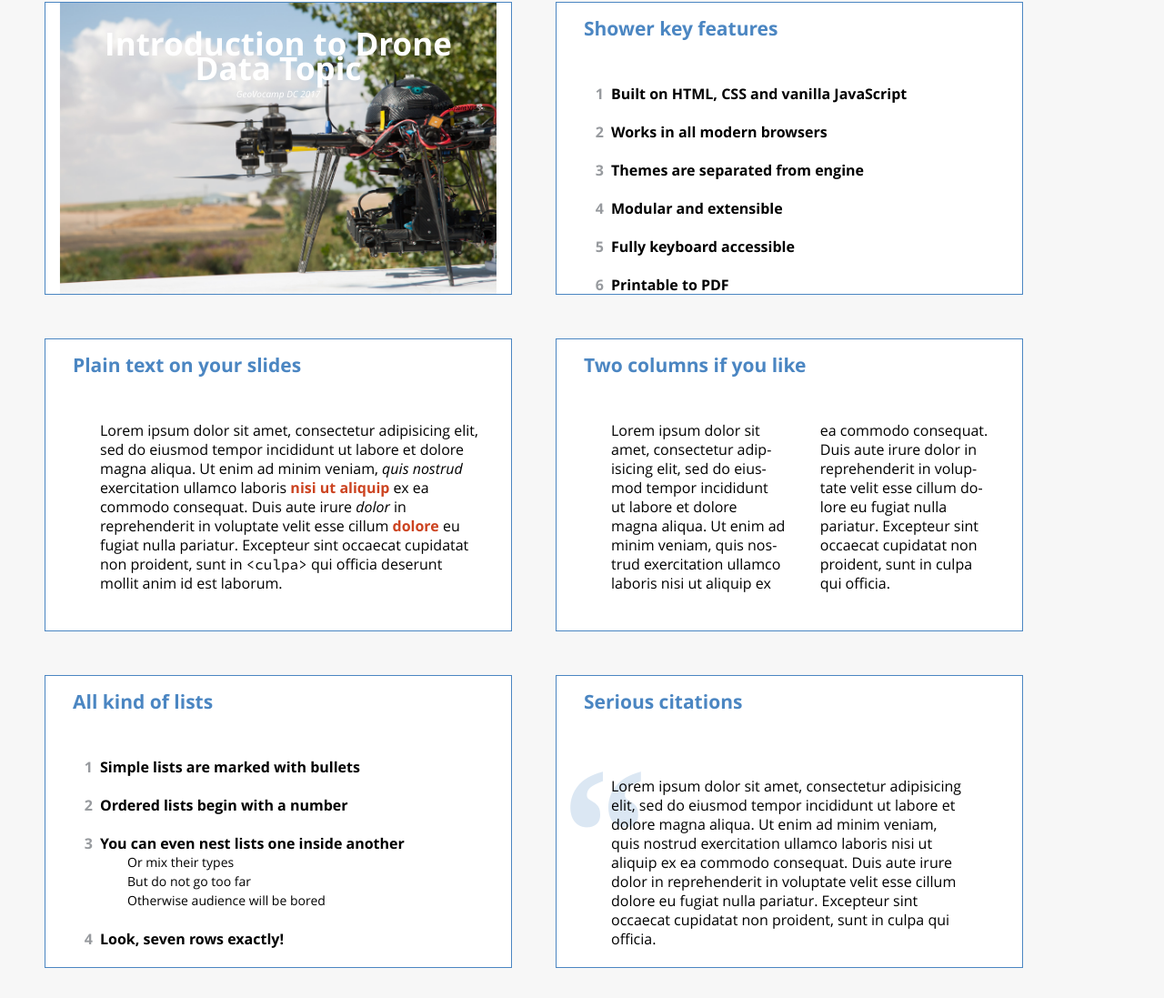
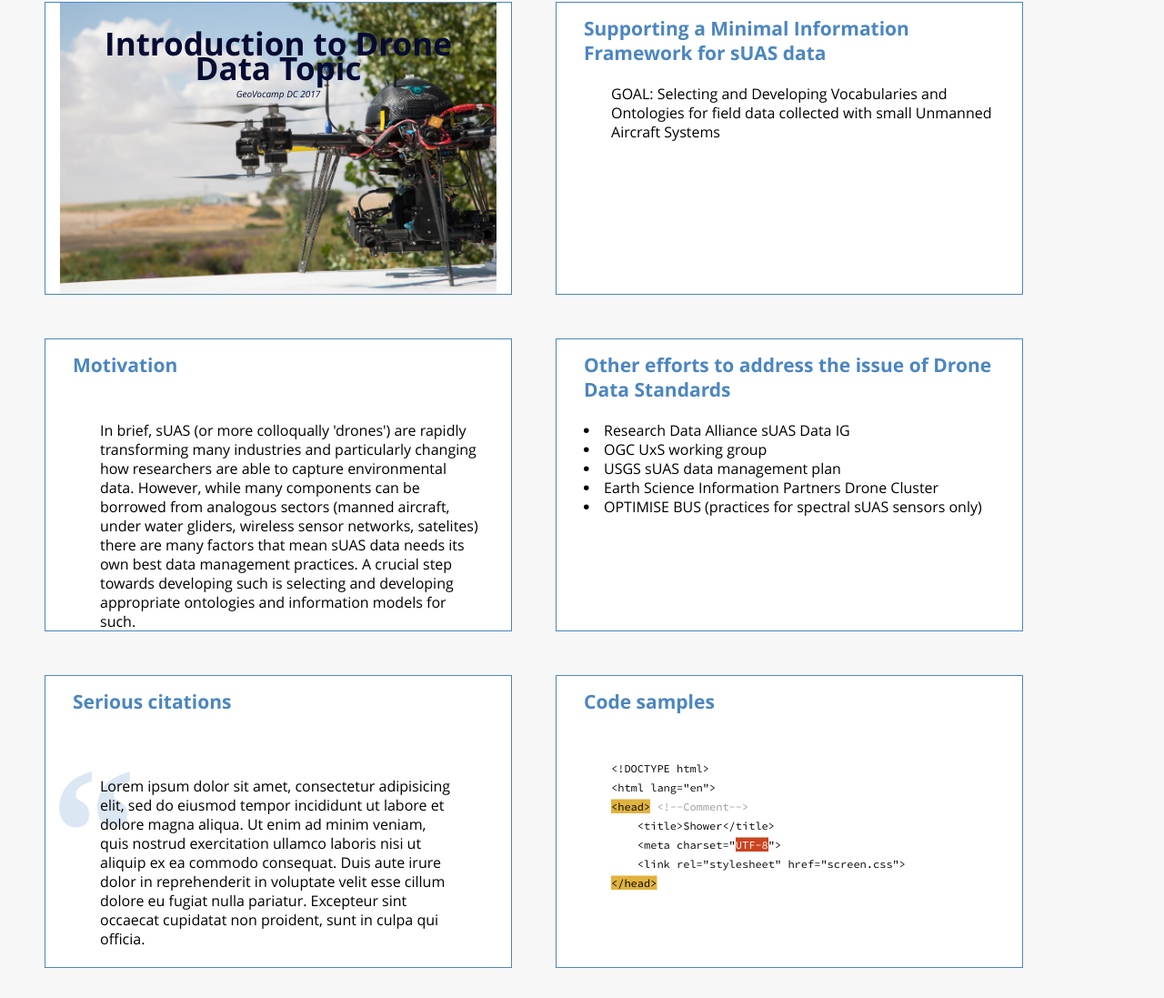
Before and after one commit to Vocamp/dronedata, a plain HTML site: page intro_slides/index.html in a window 1280 px wide. Shown: the part 163-1260 px from the top of the page at 91% size. Drawn offline with Linux system fonts and the light colour scheme.

Commit message:
Adding resources list

```diff
--- a/intro_slides/index.html
+++ b/intro_slides/index.html
@@ -18,70 +18,52 @@
 
 	<section class="slide" id="cover">
 		<h2>Introduction to Drone Data Topic</h2>
-		<p>GeoVocamp DC 2017</p>
+		<p>GeoVocamp DC 2017<p>
 		<figure>
 			<img class="cover" src="../_shared/images/drone_back.jpg" alt="CREDIT: https://boldcontentvideo.com CC-BY-2.0">
-			<figcaption class="white">
-				<a href="CREDIT: https://boldcontentvideo.com CC-BY-2.0">© Bold Content Video</a>
+			<figcaption>
+				<a href="CREDIT: https://boldcontentvideo.com">© Bold Content Video CC-BY-2.0</a>
 			</figcaption>
 		</figure>
 		<style>
 			#cover h2 {
 				margin:30px 0 0;
-				color:#FFF;
+				color:#060b33;
 				text-align:center;
 				font-size:70px;
 				}
 			#cover p {
 				margin:10px 0 0;
 				text-align:center;
-				color:#FFF;
+				color:#060b33;
 				font-style:italic;
 				font-size:20px;
 				}
 				#cover p a {
-					color:#FFF;
+					color:#060b33;
 					}
 		</style>
 	</section>
 
 	<section class="slide">
-		<h2>Shower key features</h2>
-		<ol>
-			<li>Built on HTML, CSS and vanilla JavaScript</li>
-			<li>Works in all modern browsers</li>
-			<li>Themes are separated from engine</li>
-			<li>Modular and extensible</li>
-			<li>Fully keyboard accessible</li>
-			<li>Printable to PDF</li>
-		</ol>
-		<p class="note">Shower ['ʃəuə] noun. A person or thing that shows.</p>
+		<h2>Supporting a Minimal Information Framework for sUAS data</h2>
+		<p>GOAL: Selecting and Developing Vocabularies and Ontologies for field data collected with small Unmanned Aircraft Systems</p>
 	</section>
 
 	<section class="slide">
-		<h2>Plain text on your slides</h2>
-		<p>Lorem ipsum dolor sit amet, consectetur <a href="#4">adipisicing</a> elit, sed do eiusmod tempor incididunt ut labore et dolore magna aliqua. Ut enim ad minim veniam, <em>quis nostrud</em> exercitation ullamco laboris <strong>nisi ut aliquip</strong> ex ea commodo consequat. Duis aute irure <i>dolor</i> in reprehenderit in voluptate velit esse cillum <b>dolore</b> eu fugiat nulla pariatur. Excepteur sint occaecat cupidatat non proident, sunt in <code>&lt;culpa&gt;</code> qui officia deserunt mollit anim id est laborum.</p>
+		<h2>Motivation</h2>
+		<p>In brief, sUAS (or more colloqually 'drones') are rapidly transforming many industries and particularly changing how researchers are able to capture environmental data.  However, while many components can be borrowed from analogous sectors (manned aircraft, under water gliders, wireless sensor networks, satelites) there are many factors that mean sUAS data needs its own best data management practices.  A crucial step towards developing such is selecting and developing appropriate ontologies and information models for such.</p>
 	</section>
 
 	<section class="slide">
-		<h2>Two columns if you like</h2>
-		<p class="double">Lorem ipsum dolor sit amet, consectetur adipisicing elit, sed do eiusmod tempor incididunt ut labore et dolore magna aliqua. Ut enim ad minim veniam, quis nostrud exercitation ullamco laboris nisi ut aliquip ex ea commodo consequat. Duis aute irure dolor in reprehenderit in voluptate velit esse cillum dolore eu fugiat nulla pariatur. Excepteur sint occaecat cupidatat non proident, sunt in culpa qui officia.</p>
-	</section>
-
-	<section class="slide">
-		<h2>All kind of lists</h2>
-		<ol>
-			<li>Simple lists are marked with bullets</li>
-			<li>Ordered lists begin with a number</li>
-			<li>You can even nest lists one inside another
-				<ul>
-					<li>Or mix their types</li>
-					<li>But do not go too far</li>
-					<li>Otherwise audience will be bored</li>
-				</ul>
-			</li>
-			<li>Look, seven rows exactly!</li>
-		</ol>
+		<h2>Other efforts to address the issue of Drone Data Standards</h2>
+		<sl>
+			<li>Research Data Alliance sUAS Data IG</li>
+			<li>OGC UxS working group</li>
+			<li>USGS sUAS data management plan</li>
+			<li>Earth Science Information Partners Drone Cluster</li>
+			<li>OPTIMISE BUS (practices for spectral sUAS sensors only)</li>
+		</sl>
 	</section>
 
 	<section class="slide">
```
Also changed, not shown: 1 other file.
